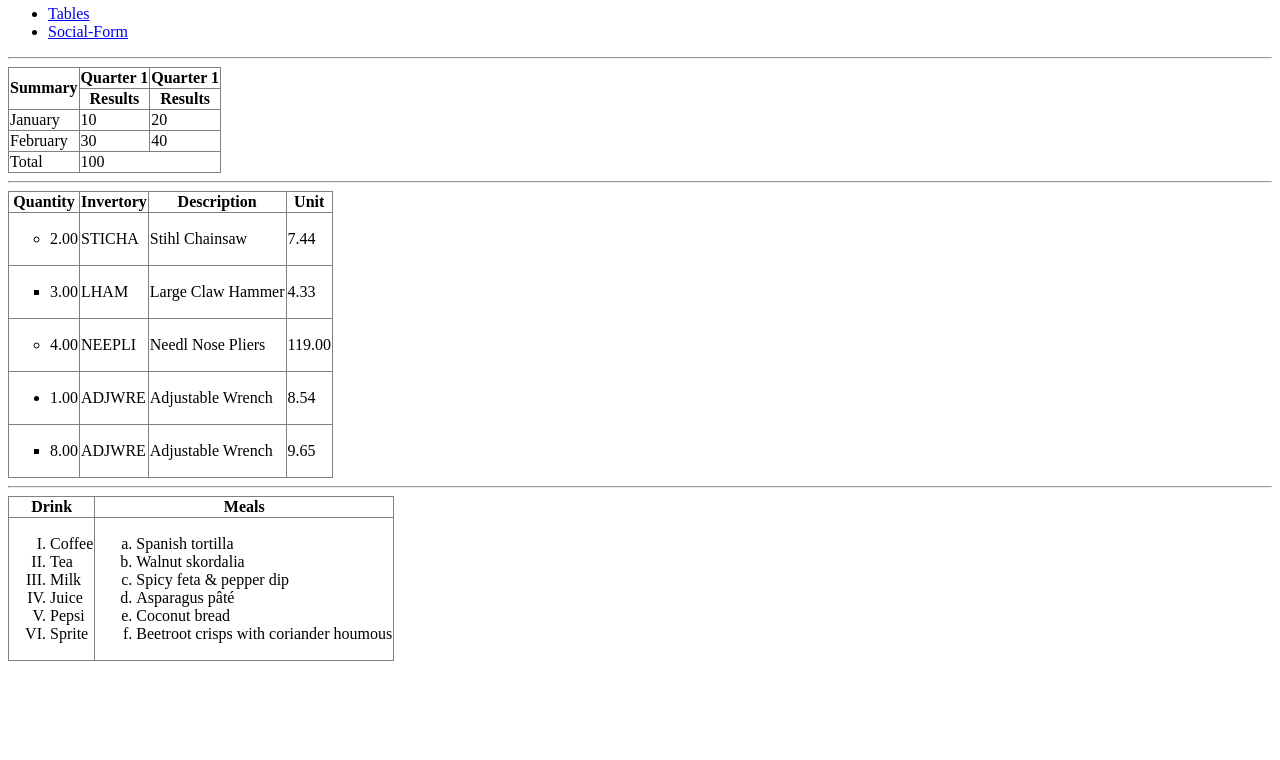
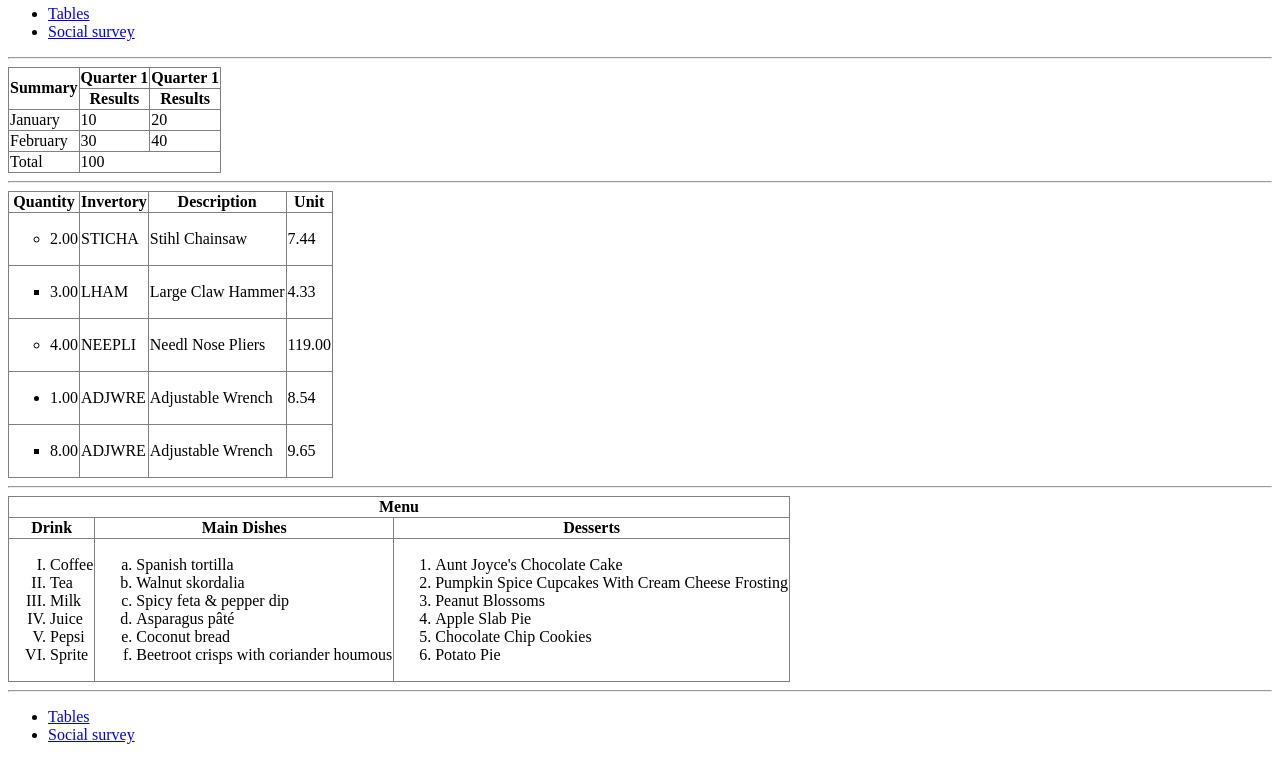
Before and after one commit to OstapHetman/home-work-2, a plain HTML site: page index.html in a window 1280 px wide. Shown: the part 62-822 px from the top of the page. Before the commit the page ends 800 px from the top, so only its background shows below. Drawn offline with Linux system fonts and the light colour scheme.

Commit message:
social-page-edit

```diff
--- a/index.html
+++ b/index.html
@@ -9,10 +9,10 @@
 <body>
     <header>
         <nav>
-            <h1>Таблиця</h1>
+            <h1>Tables(ul/ol/Semantics)</h1>
             <ul>
                 <li><a href="index.html">Tables</a></li>
-                <li><a href="social.html">Social-Form</a></li>
+                <li><a href="social.html">Social survey</a></li>
             </ul>
         </nav>
     </header>
@@ -46,7 +46,7 @@
             </table>
         </section>
         <hr>
-        <section id="unorder-list">
+        <section id="ungorder-list">
             <table border="1" style="border-collapse:collapse">
                 <tr>
                     <th>Quantity</th>
@@ -110,8 +110,12 @@
         <section id="order-list">
             <table border="1" style="border-collapse:collapse">
                 <tr>
+                    <th colspan="3">Menu</th>
+                </tr>
+                <tr>
                     <th>Drink</th>
-                    <th>Meals</th>
+                    <th>Main Dishes</th>
+                    <th>Desserts</th>
                 </tr>
                 <tr>
                     <td>
@@ -134,10 +138,28 @@
                             <li>Beetroot crisps with coriander houmous</li>
                         </ol>
                     </td>
+                    <td>
+                        <ol>
+                            <li>Aunt Joyce's Chocolate Cake</li>
+                            <li>Pumpkin Spice Cupcakes With Cream Cheese Frosting</li>
+                            <li>Peanut Blossoms</li>
+                            <li>Apple Slab Pie</li>
+                            <li>Chocolate Chip Cookies</li>
+                            <li>Potato Pie </li>
+                        </ol>
+                    </td>
                 </tr>
             </table>
         </section>
     </article>
+    <hr>
+    <footer>
+        <nav>
+            <ul>
+                <li><a href="index.html">Tables</a></li>
+                <li><a href="social.html">Social survey</a></li>
+            </ul>
+        </nav>
+    </footer>
 </body>
-
 </html>
```
Also changed, not shown: social.html (+10 -2 lines). Lines whose indentation alone changed are shown as unchanged.
